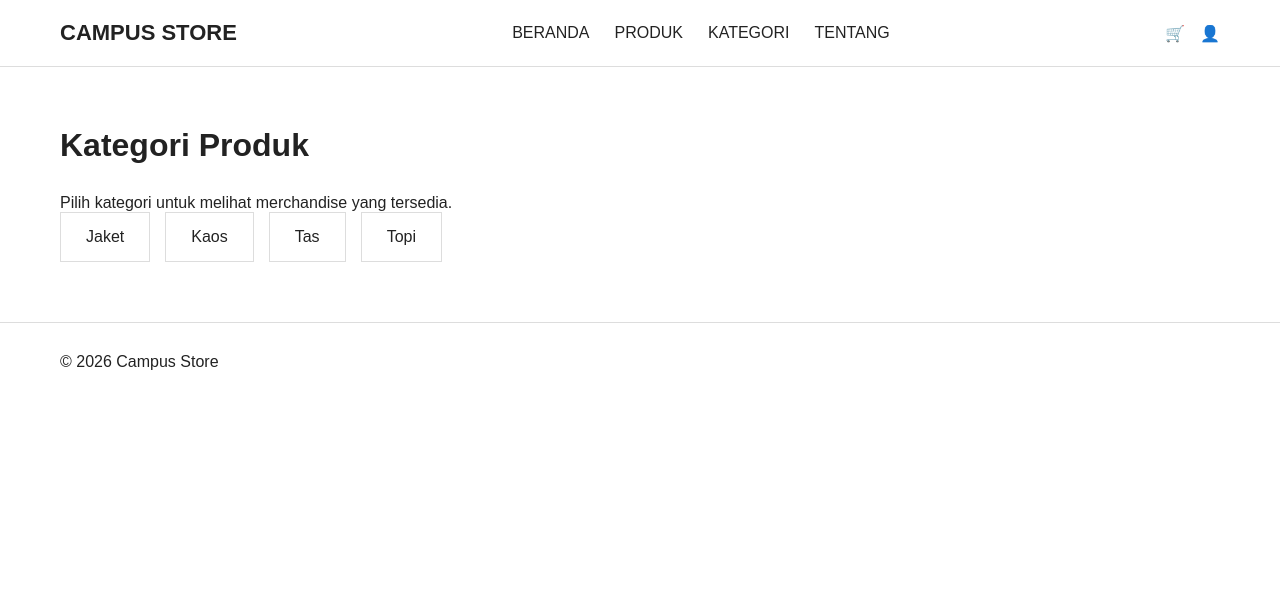
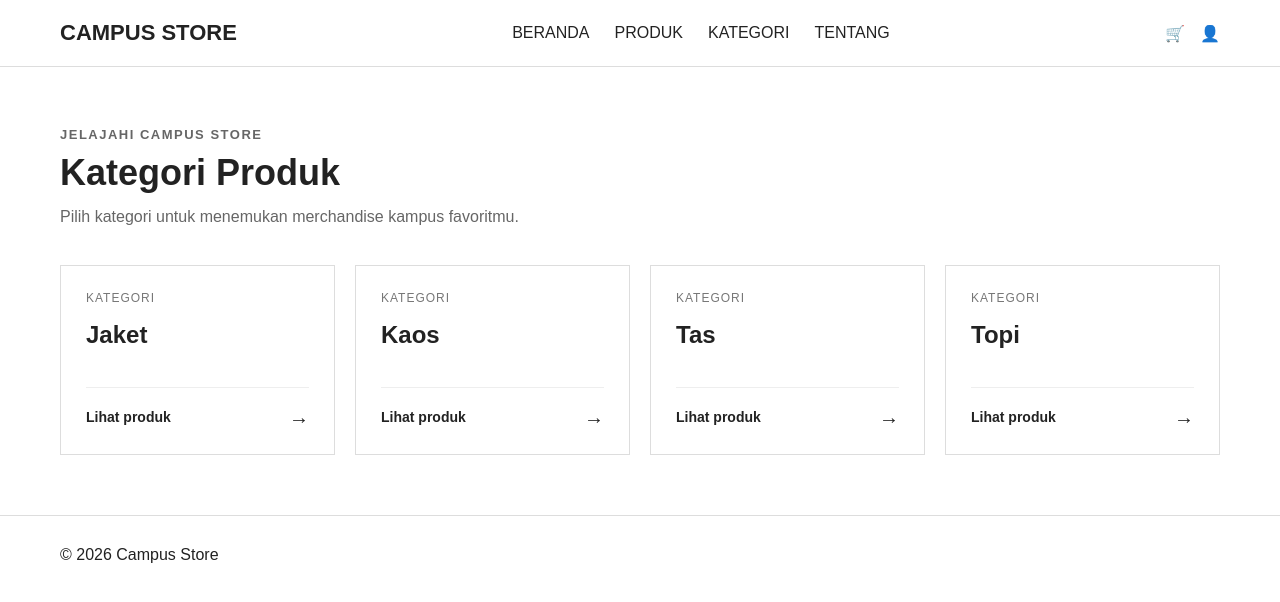
Before and after one commit to Sitinurii/campus_store_ITPM, a PHP site: page /kategori.php in a window 1280 px wide. Shown: the top 602 px of the page. Run offline with PHP 8.4, Linux system fonts and the light colour scheme; data that the repository does not hold is empty.

Commit message:
Rapikan tampilan halaman kategori

```diff
--- a/kategori.php
+++ b/kategori.php
@@ -37,22 +37,43 @@ if ($kategori_result) {
     </div>
 </header>
 
-<main class="section">
-    <h1>Kategori Produk</h1>
-    <p>Pilih kategori untuk melihat merchandise yang tersedia.</p>
+<main class="section category-page">
+    <div class="category-heading">
+        <p class="category-eyebrow">Jelajahi Campus Store</p>
+        <h1>Kategori Produk</h1>
+        <p>Pilih kategori untuk menemukan merchandise kampus favoritmu.</p>
+    </div>
 
-    <div class="category-list">
+    <div class="category-grid">
         <?php if (!empty($kategori_list)): ?>
             <?php foreach ($kategori_list as $kategori): ?>
-                <a href="produk.php?kategori=<?php echo urlencode($kategori['nama_kategori']); ?>">
-                    <?php echo htmlspecialchars($kategori['nama_kategori'], ENT_QUOTES, 'UTF-8'); ?>
+                <a class="category-card" href="produk.php?kategori=<?php echo urlencode($kategori['nama_kategori']); ?>">
+                    <span class="category-card-label">Kategori</span>
+                    <h2><?php echo htmlspecialchars($kategori['nama_kategori'], ENT_QUOTES, 'UTF-8'); ?></h2>
+                    <span class="category-card-action">Lihat produk <span aria-hidden="true">&rarr;</span></span>
                 </a>
             <?php endforeach; ?>
         <?php else: ?>
-            <a href="produk.php?kategori=Jaket">Jaket</a>
-            <a href="produk.php?kategori=Kaos">Kaos</a>
-            <a href="produk.php?kategori=Tas">Tas</a>
-            <a href="produk.php?kategori=Topi">Topi</a>
+            <a class="category-card" href="produk.php?kategori=Jaket">
+                <span class="category-card-label">Kategori</span>
+                <h2>Jaket</h2>
+                <span class="category-card-action">Lihat produk <span aria-hidden="true">&rarr;</span></span>
+            </a>
+            <a class="category-card" href="produk.php?kategori=Kaos">
+                <span class="category-card-label">Kategori</span>
+                <h2>Kaos</h2>
+                <span class="category-card-action">Lihat produk <span aria-hidden="true">&rarr;</span></span>
+            </a>
+            <a class="category-card" href="produk.php?kategori=Tas">
+                <span class="category-card-label">Kategori</span>
+                <h2>Tas</h2>
+                <span class="category-card-action">Lihat produk <span aria-hidden="true">&rarr;</span></span>
+            </a>
+            <a class="category-card" href="produk.php?kategori=Topi">
+                <span class="category-card-label">Kategori</span>
+                <h2>Topi</h2>
+                <span class="category-card-action">Lihat produk <span aria-hidden="true">&rarr;</span></span>
+            </a>
         <?php endif; ?>
     </div>
 </main>
--- a/style.css
+++ b/style.css
@@ -103,6 +103,83 @@ button {
     color: #222;
 }
 
+.category-page {
+    max-width: 1320px;
+    margin: 0 auto;
+}
+
+.category-heading {
+    margin-bottom: 35px;
+}
+
+.category-eyebrow {
+    color: #666;
+    font-size: 13px;
+    font-weight: bold;
+    letter-spacing: 1.5px;
+    text-transform: uppercase;
+}
+
+.category-heading h1 {
+    margin: 10px 0;
+    font-size: 36px;
+}
+
+.category-heading > p:last-child {
+    color: #666;
+    line-height: 1.6;
+}
+
+.category-grid {
+    display: grid;
+    grid-template-columns: repeat(auto-fit, minmax(220px, 1fr));
+    gap: 20px;
+}
+
+.category-card {
+    display: flex;
+    min-height: 190px;
+    flex-direction: column;
+    padding: 25px;
+    border: 1px solid #ddd;
+    color: #222;
+    text-decoration: none;
+    transition: transform 0.2s ease, box-shadow 0.2s ease, border-color 0.2s ease;
+}
+
+.category-card:hover {
+    transform: translateY(-3px);
+    border-color: #222;
+    box-shadow: 0 8px 20px rgba(0, 0, 0, 0.08);
+}
+
+.category-card-label {
+    color: #777;
+    font-size: 12px;
+    letter-spacing: 1px;
+    text-transform: uppercase;
+}
+
+.category-card h2 {
+    margin: 16px 0;
+    font-size: 24px;
+}
+
+.category-card-action {
+    display: flex;
+    justify-content: space-between;
+    align-items: center;
+    margin-top: auto;
+    padding-top: 18px;
+    border-top: 1px solid #eee;
+    font-size: 14px;
+    font-weight: bold;
+}
+
+.category-card-action span {
+    font-size: 20px;
+}
+
 .product-list {
     display: grid;
     grid-template-columns: repeat(4, 1fr);
```
